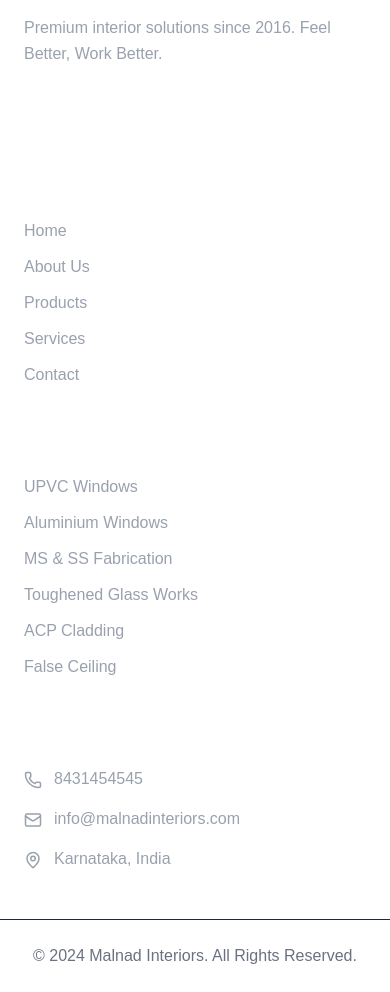
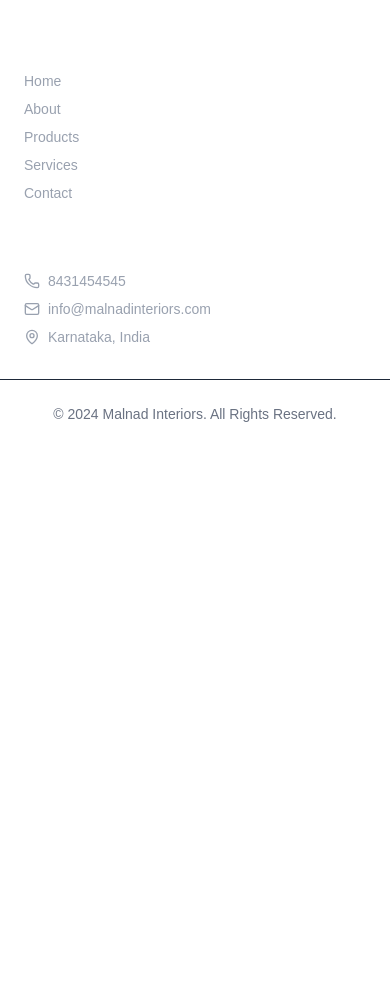
Before and after one commit to sadikalike/malnade-interior, a Next.js app: page / in a window 390 px wide. Shown: the part 8482-9474 px from the top of the page. After the commit the page ends 8946 px from the top, so only its background shows below. Built offline with nearby package versions, Linux system fonts and the light colour scheme; a web font is replaced by a local one.

Commit message:
first commitbb vv nn kk oo ll mmm

```diff
--- a/app/components/Footer.tsx
+++ b/app/components/Footer.tsx
@@ -1,145 +1,48 @@
 import Link from "next/link";
-import { Phone, Mail, MapPin, MessageCircle } from "lucide-react";
+import { Phone, Mail, MapPin } from "lucide-react";
 
 export default function Footer() {
   return (
-    <footer className="bg-dark text-white pt-16 pb-6">
-      <div className="max-w-7xl mx-auto px-6 grid md:grid-cols-2 lg:grid-cols-4 gap-10">
+    <footer className="bg-dark text-white py-10">
+      <div className="max-w-7xl mx-auto px-6 grid md:grid-cols-3 gap-8">
         <div>
-          <h3 className="text-2xl font-heading font-bold mb-4">
+          <h3 className="text-xl font-heading font-bold mb-3">
             MALNAD <span className="text-secondary">INTERIORS</span>
           </h3>
-          <p className="text-gray-400 leading-relaxed mb-6">
-            Premium interior solutions since 2016. Feel Better, Work Better.
+          <p className="text-gray-400 text-sm">
+            Premium interior solutions since 2016.
           </p>
-          <div className="flex gap-4">
-            <a
-              href="#"
-              aria-label="Facebook"
-              className="w-10 h-10 bg-white/10 rounded-full flex items-center justify-center hover:bg-secondary hover:text-primary transition"
-            >
-              <svg
-                xmlns="http://www.w3.org/2000/svg"
-                width="18"
-                height="18"
-                viewBox="0 0 24 24"
-                fill="none"
-                stroke="currentColor"
-                strokeWidth="2"
-                strokeLinecap="round"
-                strokeLinejoin="round"
-              >
-                <path d="M18 2h-3a5 5 0 0 0-5 5v3H7v4h3v8h4v-8h3l1-4h-4V7a1 1 0 0 1 1-1h3z" />
-              </svg>
-            </a>
-            <a
-              href="#"
-              aria-label="Instagram"
-              className="w-10 h-10 bg-white/10 rounded-full flex items-center justify-center hover:bg-secondary hover:text-primary transition"
-            >
-              <svg
-                xmlns="http://www.w3.org/2000/svg"
-                width="18"
-                height="18"
-                viewBox="0 0 24 24"
-                fill="none"
-                stroke="currentColor"
-                strokeWidth="2"
-                strokeLinecap="round"
-                strokeLinejoin="round"
-              >
-                <rect width="20" height="20" x="2" y="2" rx="5" ry="5" />
-                <path d="M16 11.37A4 4 0 1 1 12.63 8 4 4 0 0 1 16 11.37z" />
-                <line x1="17.5" x2="17.51" y1="6.5" y2="6.5" />
-              </svg>
-            </a>
-            <a
-              href="https://wa.me/918431454545"
-              aria-label="WhatsApp"
-              className="w-10 h-10 bg-white/10 rounded-full flex items-center justify-center hover:bg-secondary hover:text-primary transition"
-            >
-              <MessageCircle size={18} />
-            </a>
-          </div>
         </div>
 
         <div>
-          <h4 className="text-lg font-semibold mb-5 text-secondary">
-            Quick Links
-          </h4>
-          <ul className="space-y-3 text-gray-400">
-            <li>
-              <Link href="/" className="hover:text-secondary transition">
-                Home
-              </Link>
-            </li>
-            <li>
-              <Link href="/about" className="hover:text-secondary transition">
-                About Us
-              </Link>
-            </li>
-            <li>
-              <Link href="/products" className="hover:text-secondary transition">
-                Products
-              </Link>
-            </li>
-            <li>
-              <Link href="/services" className="hover:text-secondary transition">
-                Services
-              </Link>
-            </li>
-            <li>
-              <Link href="/contact" className="hover:text-secondary transition">
-                Contact
-              </Link>
-            </li>
+          <h4 className="text-secondary font-semibold mb-3">Quick Links</h4>
+          <ul className="space-y-2 text-sm text-gray-400">
+            <li><Link href="/" className="hover:text-secondary">Home</Link></li>
+            <li><Link href="/about" className="hover:text-secondary">About</Link></li>
+            <li><Link href="/products" className="hover:text-secondary">Products</Link></li>
+            <li><Link href="/services" className="hover:text-secondary">Services</Link></li>
+            <li><Link href="/contact" className="hover:text-secondary">Contact</Link></li>
           </ul>
         </div>
 
         <div>
-          <h4 className="text-lg font-semibold mb-5 text-secondary">
-            Our Services
-          </h4>
-          <ul className="space-y-3 text-gray-400">
-            <li>UPVC Windows</li>
-            <li>Aluminium Windows</li>
-            <li>MS & SS Fabrication</li>
-            <li>Toughened Glass Works</li>
-            <li>ACP Cladding</li>
-            <li>False Ceiling</li>
-          </ul>
-        </div>
-
-        <div>
-          <h4 className="text-lg font-semibold mb-5 text-secondary">
-            Contact Us
-          </h4>
-          <ul className="space-y-4 text-gray-400">
-            <li className="flex items-start gap-3">
-              <Phone size={18} className="text-secondary mt-1 shrink-0" />
-              <a href="tel:8431454545" className="hover:text-secondary">
-                8431454545
-              </a>
+          <h4 className="text-secondary font-semibold mb-3">Contact</h4>
+          <ul className="space-y-2 text-sm text-gray-400">
+            <li className="flex items-center gap-2">
+              <Phone size={16} /> 8431454545
             </li>
-            <li className="flex items-start gap-3">
-              <Mail size={18} className="text-secondary mt-1 shrink-0" />
-              <a
-                href="mailto:info@malnadinteriors.com"
-                className="hover:text-secondary"
-              >
-                info@malnadinteriors.com
-              </a>
+            <li className="flex items-center gap-2">
+              <Mail size={16} /> info@malnadinteriors.com
             </li>
-            <li className="flex items-start gap-3">
-              <MapPin size={18} className="text-secondary mt-1 shrink-0" />
-              <span>Karnataka, India</span>
+            <li className="flex items-center gap-2">
+              <MapPin size={16} /> Karnataka, India
             </li>
           </ul>
         </div>
       </div>
 
-      <div className="text-center text-gray-500 mt-12 pt-6 border-t border-gray-800 max-w-7xl mx-auto px-6">
-       © 2024 Malnad Interiors. All Rights Reserved.
+      <div className="text-center text-gray-500 text-sm mt-8 pt-6 border-t border-gray-800">
+        © 2024 Malnad Interiors. All Rights Reserved.
       </div>
     </footer>
   );
```
